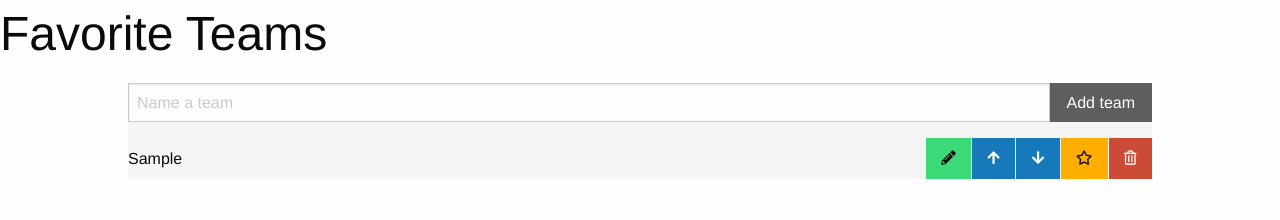
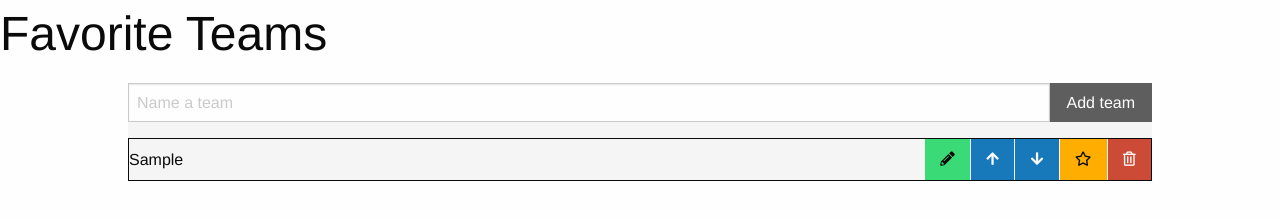
Before and after one commit to lwurl/favorite-sports-teams, a plain HTML site: page index.html in a window 1280 px wide. Both pictures are taken after typing "Sample" into the empty fields and a click on the button "Add team". Drawn offline with nearby package versions, Linux system fonts and the light colour scheme.

Commit message:
Small border around li

```diff
--- a/index.css
+++ b/index.css
@@ -21,3 +21,8 @@ main {
 .button-group{
     margin: 0rem auto;
 }
+
+.team{
+    border-style: solid;
+    border-width: 1px;
+}
```
Also changed, not shown: 1 other file.
